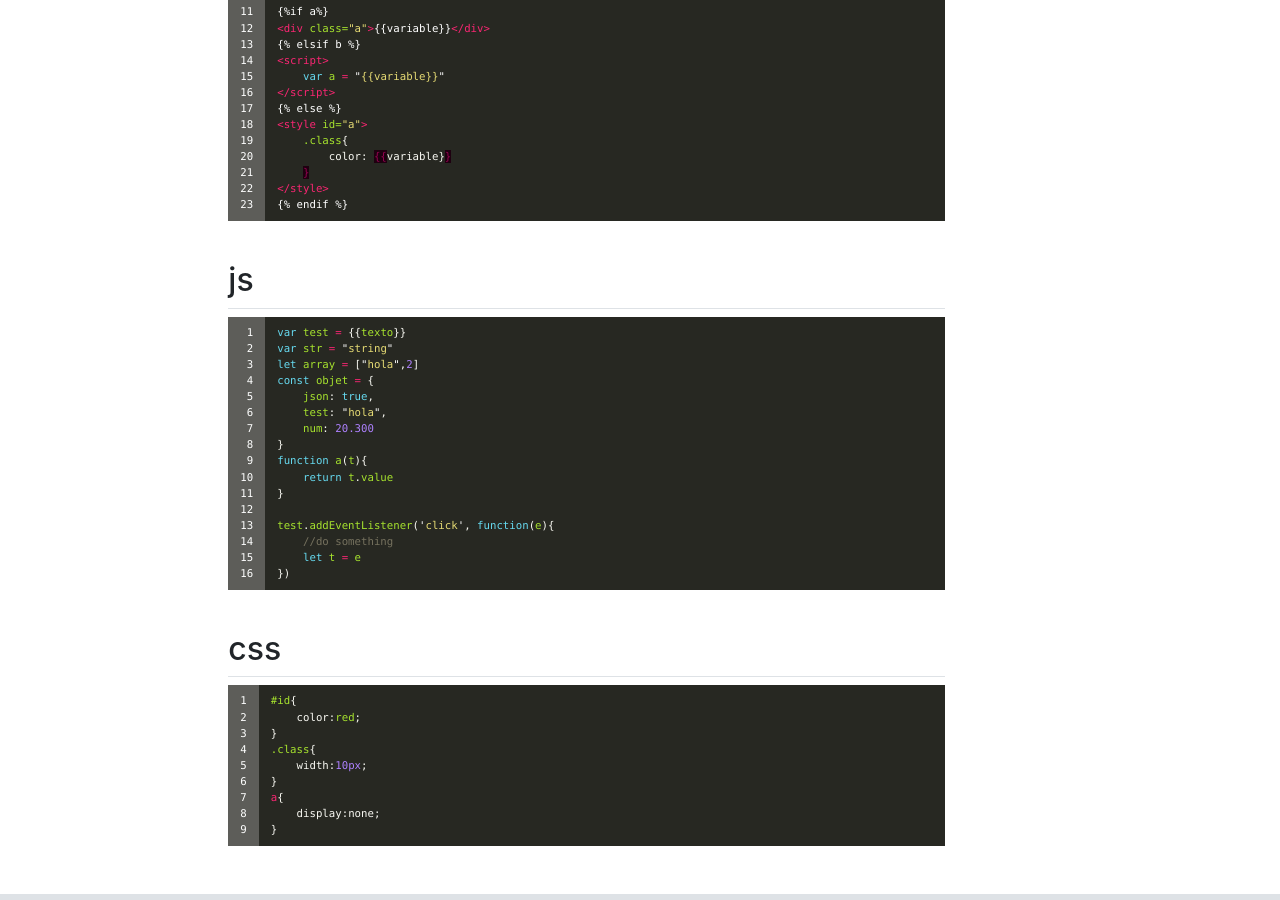
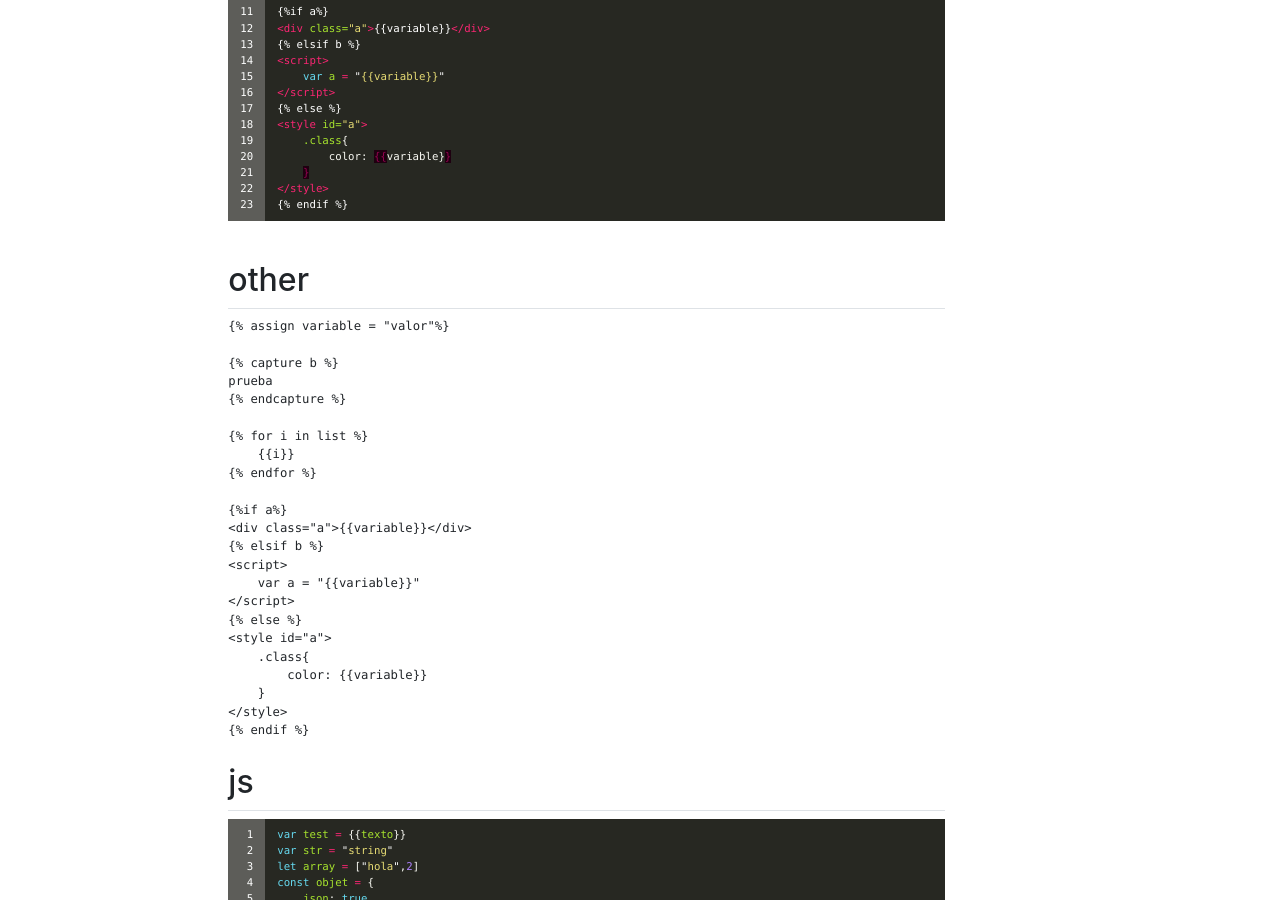
Before and after one commit to Bsale-IO/template-docs, a Jekyll site: the page built from docs/index.md, in a window 1280 px wide and 900 px high, scrolled down 3259 px. Built offline with Jekyll 4.4.1, drawn with Linux system fonts in a browser that asks for light colours; emoji names are drawn with the system emoji font; our own code applies the rules of GitHub Pages for plain Markdown files.

Commit message:
liquid html

````diff
--- a/docs/index.md
+++ b/docs/index.md
@@ -164,6 +164,33 @@ prueba
 {% endif %}
 ```
 
+## other
+```liquid-html
+{% assign variable = "valor"%}
+
+{% capture b %}
+prueba
+{% endcapture %}
+
+{% for i in list %}
+    {{i}}
+{% endfor %}
+
+{%if a%}
+<div class="a">{{variable}}</div>
+{% elsif b %}
+<script>
+    var a = "{{variable}}"
+</script>
+{% else %}
+<style id="a">
+    .class{
+        color: {{variable}}
+    }
+</style>
+{% endif %}
+```
+
 
 ## js
 ```js
````
